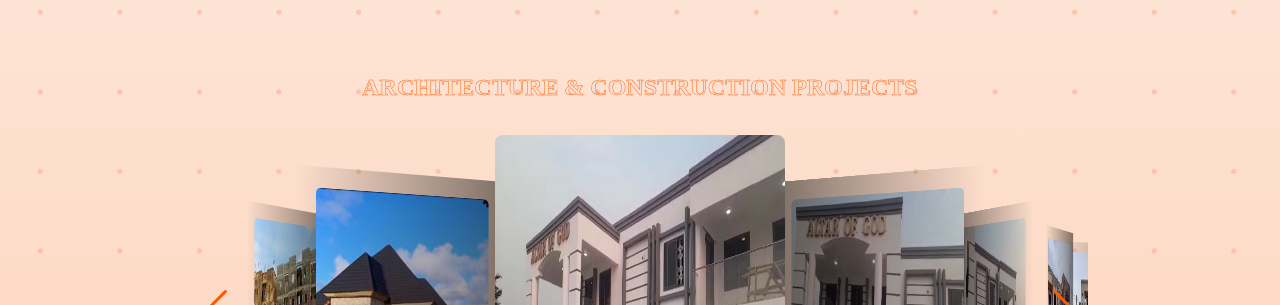
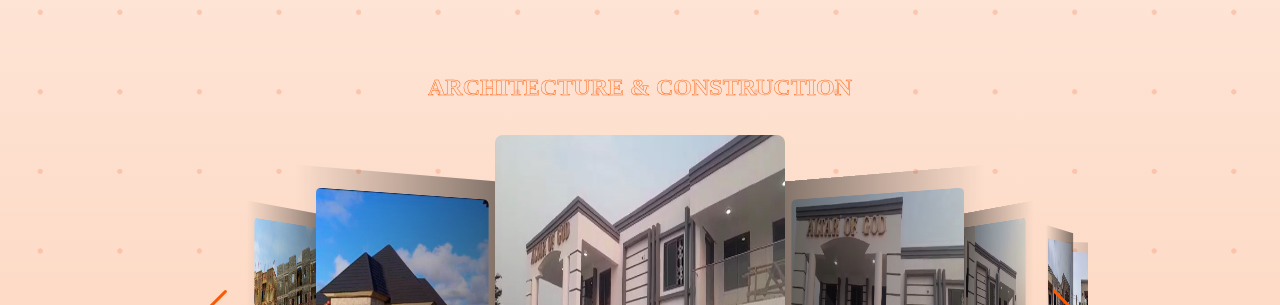
Before and after one commit to primeadvocate/Damoke, a plain HTML site: page index.html in a window 1280 px wide. Shown: the part 2311-2616 px from the top of the page. Drawn offline with nearby package versions, Linux system fonts and the light colour scheme; a web font is replaced by a local one.

Commit message:
changed the title of the portfolio section again

```diff
--- a/index.html
+++ b/index.html
@@ -381,7 +381,7 @@
         class="portfolio-swipper swiper mySwiper w-[70vw] max-sm:w-[70vw] flex flex-col justify-center mt-14"
       >
 
-      <h1 class="text-[1.5rem] font-bold text-center wheel-loader-text">ARCHITECTURE & CONSTRUCTION PROJECTS</h1>
+      <h1 class="text-[1.5rem] font-bold text-center wheel-loader-text">ARCHITECTURE & CONSTRUCTION</h1>
 
         <div class="swiper-wrapper">
           <div
```
